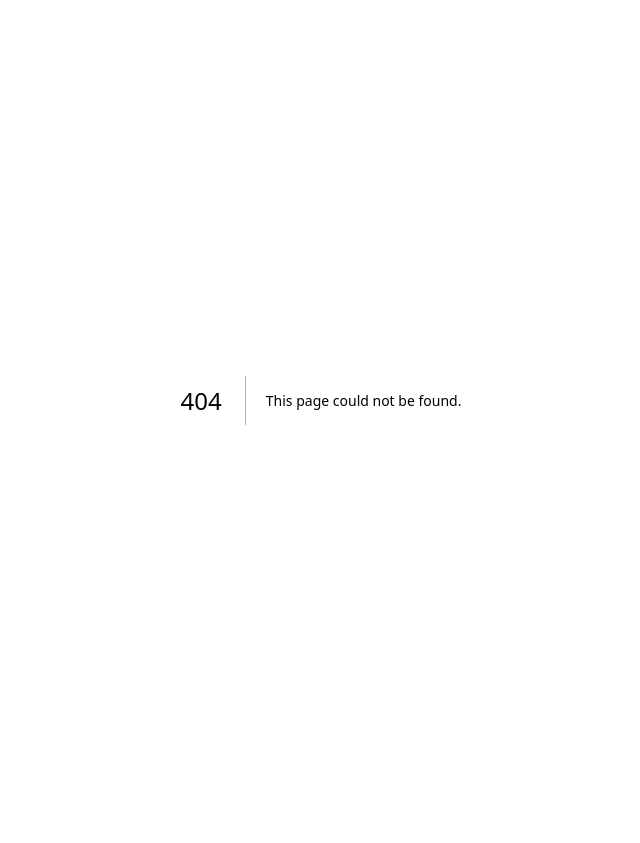
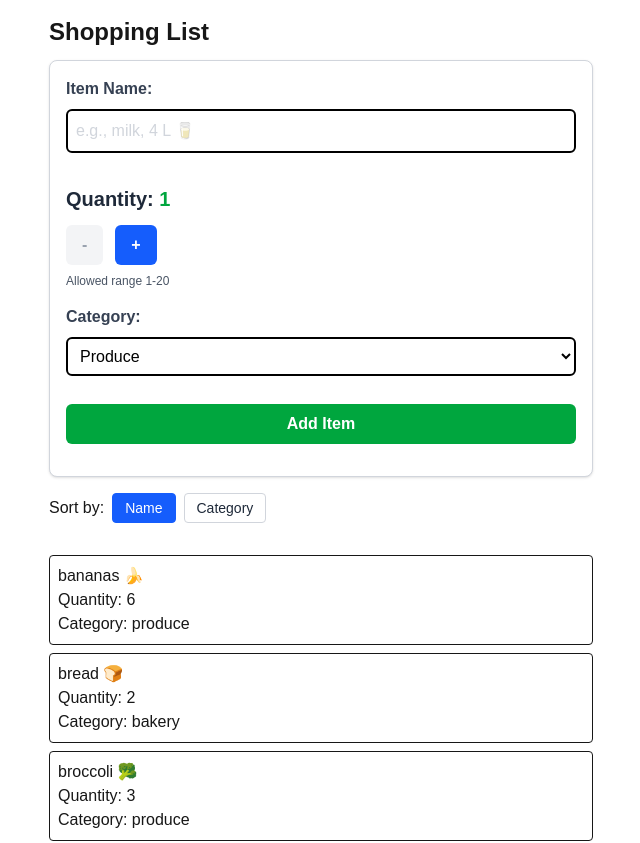
Before and after one commit to Santiago22-py/cprg306-assignments, a Next.js app: page /week-8 in a window 1280 px wide. Before the commit this address had no page. Shown: the top 843 px of the page, without its empty margins (319-959 px from the left). Before the commit the page ends 800 px from the top, so only its background shows below. Built offline with nearby package versions, Linux system fonts and the light colour scheme.

Commit message:
Added week 8 folder along with it's components

```diff
--- /dev/null
+++ b/app/week-8/item-list.js
@@ -0,0 +1,62 @@
+"use client"
+
+import ShoppingListItem from "./item";
+import {useState} from "react";
+
+export default function ShoppingList({items})
+{
+
+    const [sortBy, setSortBy] = useState("name"); //State for sorting, initialized to "name"
+
+    //Functions to handle sorting
+    const handleSortByName = () => setSortBy("name");
+    const handleSortByCategory = () => setSortBy("category");
+
+    //Sort items based on name
+    const myCompare = (a, b) =>
+    {
+        if (a[sortBy].toLowerCase() < b[sortBy].toLowerCase()) return -1;
+        if (a[sortBy].toLowerCase() > b[sortBy].toLowerCase()) return 1;
+
+        //Force sorting by name, if the primary sort is the same
+        if (a.name.toLowerCase() < b.name.toLowerCase()) return -1;
+        if (a.name.toLowerCase() > b.name.toLowerCase()) return 1;
+
+        return 0;
+    };
+
+    const sortedItems = [...items].sort(myCompare);
+
+    //Function to get the button class based on the current sorting state (Avoid the spaghetti code I had at first)
+    const getButtonClass = (buttonType) =>
+    {
+        const activeClass = "px-3 py-1 rounded border text-sm transition-colors bg-blue-600 text-white border-blue-600";
+        const inactiveClass = "px-3 py-1 rounded border text-sm transition-colors bg-white text-gray-800 border-gray-300 hover:bg-gray-300";
+        return sortBy === buttonType ? activeClass : inactiveClass;
+    }
+
+
+    return (
+        <div>
+            {/* Sorting buttons */}
+            <div className="flex items-center gap-2 mb-4 py-4">
+                <p>Sort by:</p>
+                <button className={getButtonClass("name")} onClick={handleSortByName}>Name</button>
+                <button className={getButtonClass("category")} onClick={handleSortByCategory}>Category</button>
+            </div>
+
+            {/* Shopping list */}
+            <ul>
+                {sortedItems.map((item) =>
+                (
+                    <ShoppingListItem
+                        key={item.id}
+                        name={item.name}
+                        quantity={item.quantity}
+                        category={item.category}
+                    />
+                ))}
+            </ul>
+        </div>
+  );
+}
--- /dev/null
+++ b/app/week-8/item.js
@@ -0,0 +1,15 @@
+//The ShoppingList componant accepts "name", "quantity" and "category" as props and displays them in a list element.
+export default function ShoppingListItem({ name, quantity, category })
+{
+    return (
+    <li id = "Shopping list">
+        <div>
+            <ul className="border p-2 rounded mb-2">
+                <li>{name}</li>
+                <li>Quantity: {quantity}</li>
+                <li>Category: {category}</li>
+            </ul>
+        </div>
+    </li>
+    );
+}
--- /dev/null
+++ b/app/week-8/item.json
@@ -0,0 +1,74 @@
+[
+  {
+    "id": "1h2GJKH12gkHG31h1H",
+    "name": "milk, 4 L 🥛",
+    "quantity": 1,
+    "category": "dairy"
+  },
+  {
+    "id": "2KJH3k2j3H1k2J3K1H",
+    "name": "bread 🍞",
+    "quantity": 2,
+    "category": "bakery"
+  },
+  {
+    "id": "3h2KJH3k2j3H1k2J3",
+    "name": "eggs, dozen 🥚",
+    "quantity": 2,
+    "category": "dairy"
+  },
+  {
+    "id": "4k2J3K1H2GJKH12gk",
+    "name": "bananas 🍌",
+    "quantity": 6,
+    "category": "produce"
+  },
+  {
+    "id": "5H1h1H2KJH3k2j3H",
+    "name": "broccoli 🥦",
+    "quantity": 3,
+    "category": "produce"
+  },
+  {
+    "id": "6H1k2J3K1H2GJKH1",
+    "name": "chicken breasts, 1 kg 🍗",
+    "quantity": 1,
+    "category": "meat"
+  },
+  {
+    "id": "7gkHG31h1H2KJH3k",
+    "name": "pasta sauce 🍝",
+    "quantity": 3,
+    "category": "canned goods"
+  },
+  {
+    "id": "8j3H1k2J3K1H2GJK",
+    "name": "spaghetti, 454 g 🍝",
+    "quantity": 2,
+    "category": "dry goods"
+  },
+  {
+    "id": "9H12gkHG31h1H2KJ",
+    "name": "toilet paper, 12 pack 🧻",
+    "quantity": 1,
+    "category": "household"
+  },
+  {
+    "id": "10H3k2j3H1k2J3K1",
+    "name": "paper towels, 6 pack",
+    "quantity": 1,
+    "category": "household"
+  },
+  {
+    "id": "11k2J3K1H2GJKH12",
+    "name": "dish soap 🍽️",
+    "quantity": 1,
+    "category": "household"
+  },
+  {
+    "id": "12GJKH12gkHG31h1",
+    "name": "hand soap 🧼",
+    "quantity": 4,
+    "category": "household"
+  }
+]
--- /dev/null
+++ b/app/week-8/new-item.js
@@ -0,0 +1,104 @@
+"use client"; //Allows the use of client-side features such as useState
+
+import { useState } from "react"; //Import useState hook from React
+
+export default function NewItem({onAddItem})
+{
+    const [quantity, setQuantity] = useState(1);         //State for quantity, initialized to 1
+    const [name, setName] = useState("");                //State for name, initialized to an empty string
+    const [category, setCategory] = useState("produce"); //State for category, initialized to "produce"
+
+    //Category options for the dropdown
+    const categories = [
+        { value: "produce", label: "Produce" },
+        { value: "dairy", label: "Dairy" },
+        { value: "bakery", label: "Bakery" },
+        { value: "meat", label: "Meat" },
+        { value: "frozen Foods", label: "Frozen Foods" },
+        { value: "canned Goods", label: "Canned Goods" },
+        { value: "dry Goods", label: "Dry Goods" },
+        { value: "beverages", label: "Beverages" },
+        { value: "snacks", label: "Snacks" },
+        { value: "household", label: "Household" },
+        { value: "other", label: "Other" }
+    ];
+
+    //Function to increment quantity
+    const increment = () =>
+    {
+        if (quantity === 20) return; //Prevents quantity from exceeding 20
+        setQuantity(quantity + 1);
+    };
+
+    //Function to decrement quantity
+    const decrement = () =>
+    {
+        if (quantity === 1) return; //Prevents quantity from going below 1
+        setQuantity(quantity - 1);
+    };
+
+    //Function to generate a unique ID (courtesy of Copilot)
+    const generateId = () =>
+    {
+        return Math.random().toString(36).substr(2, 9); //Generates a random string as ID
+    }
+
+    //Function to handle form submission
+    const handleSubmit = (event) =>
+    {
+        event.preventDefault(); //Prevents default form submission behavior
+        //creates an item object with the current state values
+        const Newitem =
+        {
+            id: generateId(),
+            name: name,
+            quantity: quantity,
+            category: category
+        };
+        //console.log(item); //Logs the item object to the console
+        //Replaced the alert with a callback to the parent component to add the item to the list
+        onAddItem(Newitem);
+        //Resets the form fields to their initial states
+        setName("");
+        setQuantity(1);
+    setCategory("produce");
+    }
+
+
+    return (
+        <div className="rounded-lg border border-gray-300 bg-white p-4 shadow-sm">
+                <form onSubmit={handleSubmit} className="mb-4">
+                    <label className="mb-2 block font-semibold text-gray-700" htmlFor="name">Item Name:</label>
+                    <input
+                        type="text"
+                        required
+                        placeholder = "e.g., milk, 4 L 🥛"
+                        id="name"
+                        value={name}
+                        onChange={(e) => setName(e.target.value)} //Arrow function to update name state on input change
+                        className="mb-3 block w-full rounded-md border-2 border-black p-2 placeholder-gray-300 text-black mb-8"
+                    />
+                    <p className="mb-3 text-xl font-semibold text-gray-800">
+                        Quantity: <span className="text-green-600">{quantity}</span>
+                    </p>
+                    <div className="flex items-center gap-3">
+                        <button type="button" className="rounded-md px-4 py-2 font-bold text-black bg-gray-300 hover:bg-gray-300 disabled:bg-gray-100 disabled:text-gray-400" disabled={quantity === 1} onClick={decrement}>-</button>
+                        <button type="button"className="rounded-md px-4 py-2 font-bold text-white bg-blue-600 hover:bg-blue-700 disabled:bg-blue-300" disabled={quantity === 20} onClick={increment}>+</button>
+                    </div>
+                    <p className="mt-2 text-xs text-gray-600">Allowed range 1-20</p>
+                    <label className="mb-2 mt-4 block font-semibold text-gray-700" htmlFor="category">Category:</label>
+                    <select
+                        id="category"
+                        value={category}
+                        onChange={(e) => setCategory(e.target.value)} //Arrow function to update category state on selection change
+                        className="mb-3 block w-full rounded-md border-2 border-black p-2 text-black mb-2"
+                    >
+                        {categories.map((category) => ( //Neat trick using map to create the options dynamically instead of hardcoding them
+                            <option key={category.value} value={category.value}>{category.label}</option>
+                        ))}
+                    </select>
+                    <button type="submit" className="mt-4 w-full rounded-md bg-green-600 px-4 py-2 font-bold text-white hover:bg-green-700">Add Item</button>
+                </form>
+            </div>
+        );
+}
--- /dev/null
+++ b/app/week-8/page.js
@@ -0,0 +1,30 @@
+"use client";
+
+import { useState } from 'react';
+import ShoppingListItem from './item-list';
+import NewItem from './new-item';
+
+//Load the data from the JSON file
+import itemsData from "./item.json";
+
+
+
+
+export default function Page() {
+
+  // Initialize state with the imported JSON data
+  const [items, setItems] = useState(itemsData);
+
+  //Event handler for adding an item
+  const handleAddItem = (newItem) => {
+    setItems((prevItems) => [...prevItems, newItem]); //Passes the old items and adds the new item to the list
+  }
+
+  return (
+    <main className="p-4 max-w-xl mx-auto">
+      <h1 className="text-2xl font-bold mb-3">Shopping List</h1>
+      <NewItem onAddItem={handleAddItem} />
+      <ShoppingListItem items={items} />
+    </main>
+  );
+}
```
